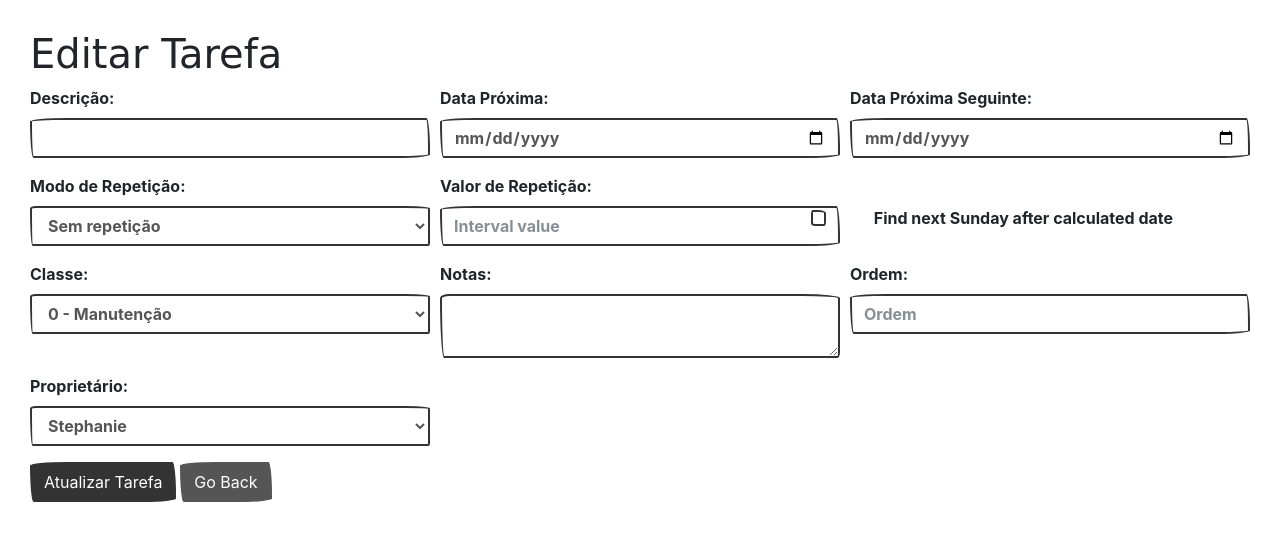
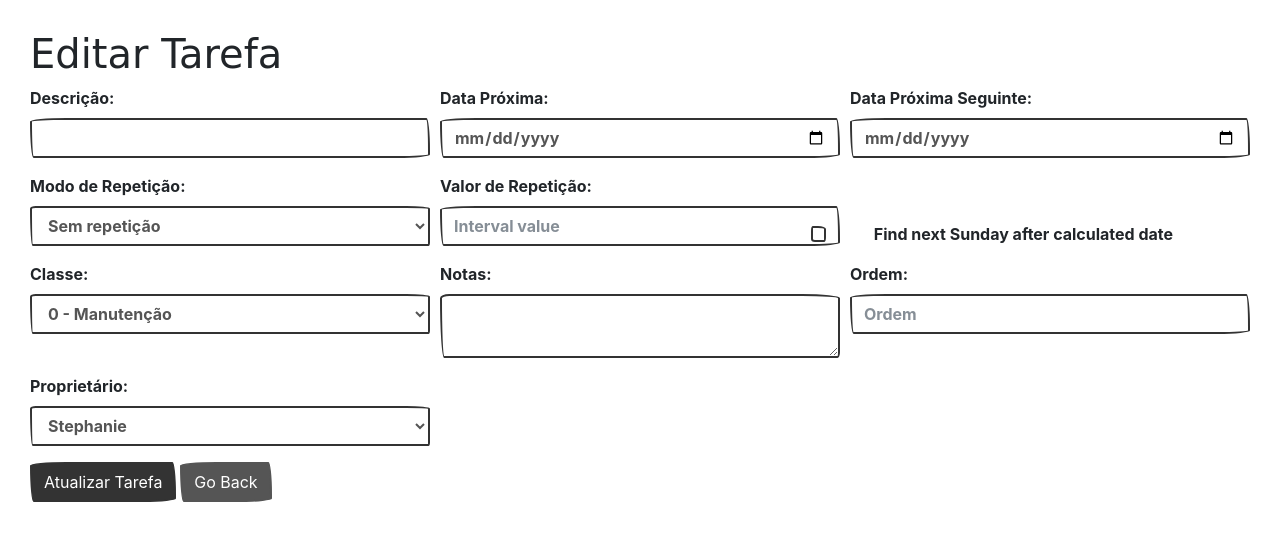
Before and after one commit to StephaniePlatvoet/tarefa2, a Flask app: template templates/editar_tarefa.html in a window 1280 px wide. Shown: the top 541 px of the page. Run offline with Flask 3, Linux system fonts and the light colour scheme; the template is opened without the code that fills it, so the values that code supplies are empty; parts of the project's set-up code (start-up, migrations or seed data) failed here and were passed over; some libraries are stand-ins or nearby versions; some web fonts are replaced.

Commit message:
Update editar_tarefa.html

```diff
--- a/templates/editar_tarefa.html
+++ b/templates/editar_tarefa.html
@@ -5,9 +5,6 @@
     <meta name="viewport" content="width=device-width, initial-scale=1.0">
     <title>Editar Tarefa</title>
     <!--main.css-->
-    <!--<link
-      rel="stylesheet"
-      href="{{ url_for('static', filename='main.css') }}" />-->
     <link rel="stylesheet" href="{{ url_for('static', filename='css/styles.css') }}" />
 
     <!--CDN Bootstrap-->
@@ -16,10 +13,10 @@
       href="https://cdn.jsdelivr.net/npm/bootswatch@4.5.2/dist/sketchy/bootstrap.min.css"
       integrity="sha384-RxqHG2ilm4r6aFRpGmBbGTjsqwfqHOKy1ArsMhHusnRO47jcGqpIQqlQK/kmGy9R"
       crossorigin="anonymous" />
-    <!--Letra Google fonts old:Permanent Marker new:Roboto-->
+    <!--Google Fonts-->
     <link rel="preconnect" href="https://fonts.googleapis.com">
     <link rel="preconnect" href="https://fonts.gstatic.com" crossorigin>
-    <link href="https://fonts.googleapis.com/css2?family=Roboto:ital,wght@0,100;0,300;0,400;0,500;0,700;0,900;1,100;1,300;1,400;1,500;1,700;1,900&display=swap" rel="stylesheet">
+    <link href="https://fonts.googleapis.com/css2?family=Roboto:wght@100;300;400;500;700;900&display=swap" rel="stylesheet">
     <style>
         body {
             padding: 30px;
@@ -93,7 +90,7 @@
             </div>
 
             <!-- Próximo Domingo -->
-            <div class="form-group col-md-4 form-check" style="padding-top: 32px;">
+            <div class="form-group col-md-4 form-check align-self-end" style="padding-top: 32px;">
                 <input type="checkbox" id="proximo_domingo" name="proximo_domingo" class="form-check-input" {{ 'checked' if tarefa.proximo_domingo else '' }}>
                 <label for="proximo_domingo" class="form-check-label">Find next Sunday after calculated date</label>
             </div>
```
